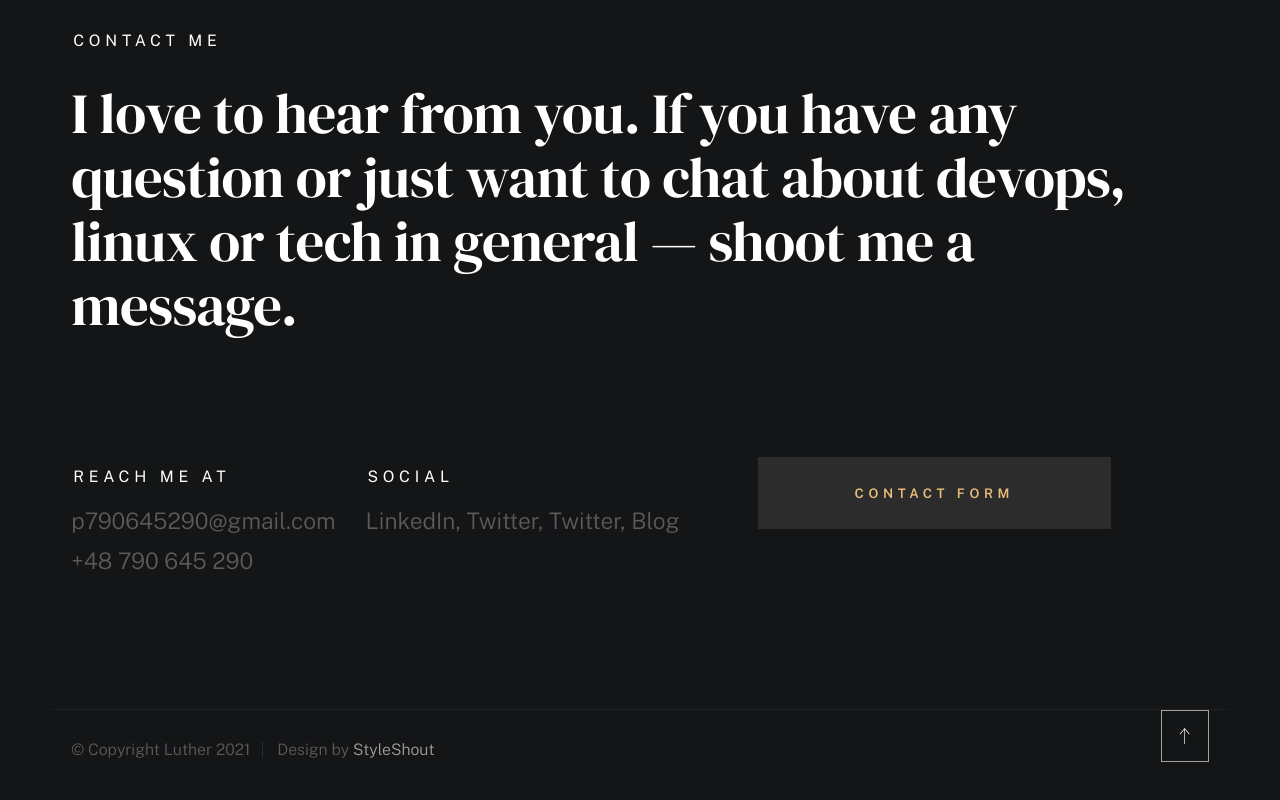
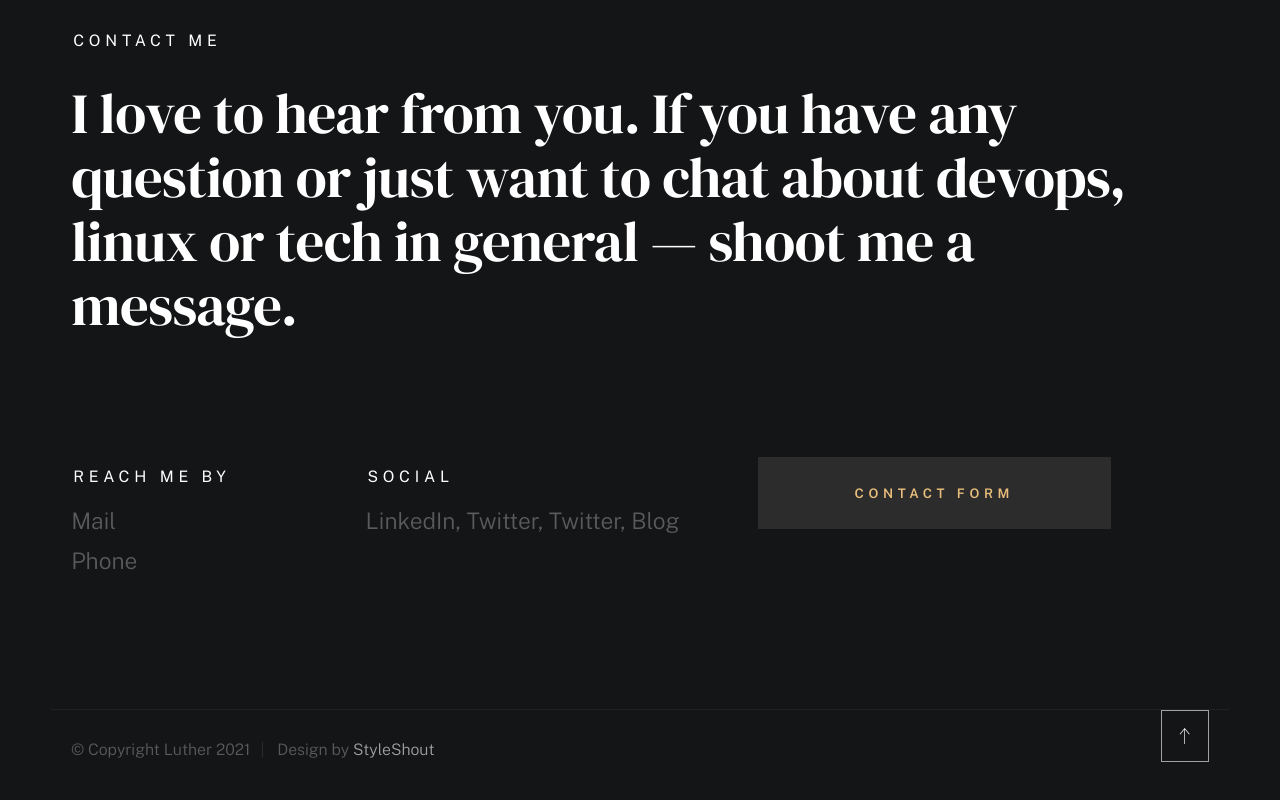
Before and after one commit to moondatamancer/about, a plain HTML site: page index.html in a window 1280 px wide. Shown: the part 4162-4962 px from the top of the page. Drawn offline with nearby package versions, Linux system fonts and the light colour scheme; a web font is replaced by a local one.

```diff
--- a/index.html
+++ b/index.html
@@ -591,10 +591,10 @@
 
                 <div class="row contact-bottom">
                     <div class="column lg-3 md-5 tab-6 stack-on-550 contact-block">
-                        <h3 class="text-pretitle">Reach me at</h3>
+                        <h3 class="text-pretitle">Reach me by</h3>
                         <p class="contact-links">
-                            <a href="mailto:p790645290@gmail.com" class="mailtoui">p790645290@gmail.com</a> <br>
-                            <a href="tel:+48790645290">+48 790 645 290</a>
+                            <a href="mailto:p790645290@hotmail.com" class="mailtoui">Mail</a> <br>
+                            <a href="tel:+48790645290">Phone</a>
                         </p>
                     </div>
                     <div class="column lg-4 md-5 tab-6 stack-on-550 contact-block">
@@ -607,7 +607,7 @@
                         </ul>
                     </div>
                     <div class="column lg-4 md-12 contact-block">
-                        <a href="mailto:p790645290@gmail.com" class="mailtoui btn btn--medium u-fullwidth contact-btn">Contact form</a>
+                        <a href="mailto:p790645290@hotmail.com" class="mailtoui btn btn--medium u-fullwidth contact-btn">Contact form</a>
                     </div>
                 </div> <!-- end contact-bottom -->
 
```
